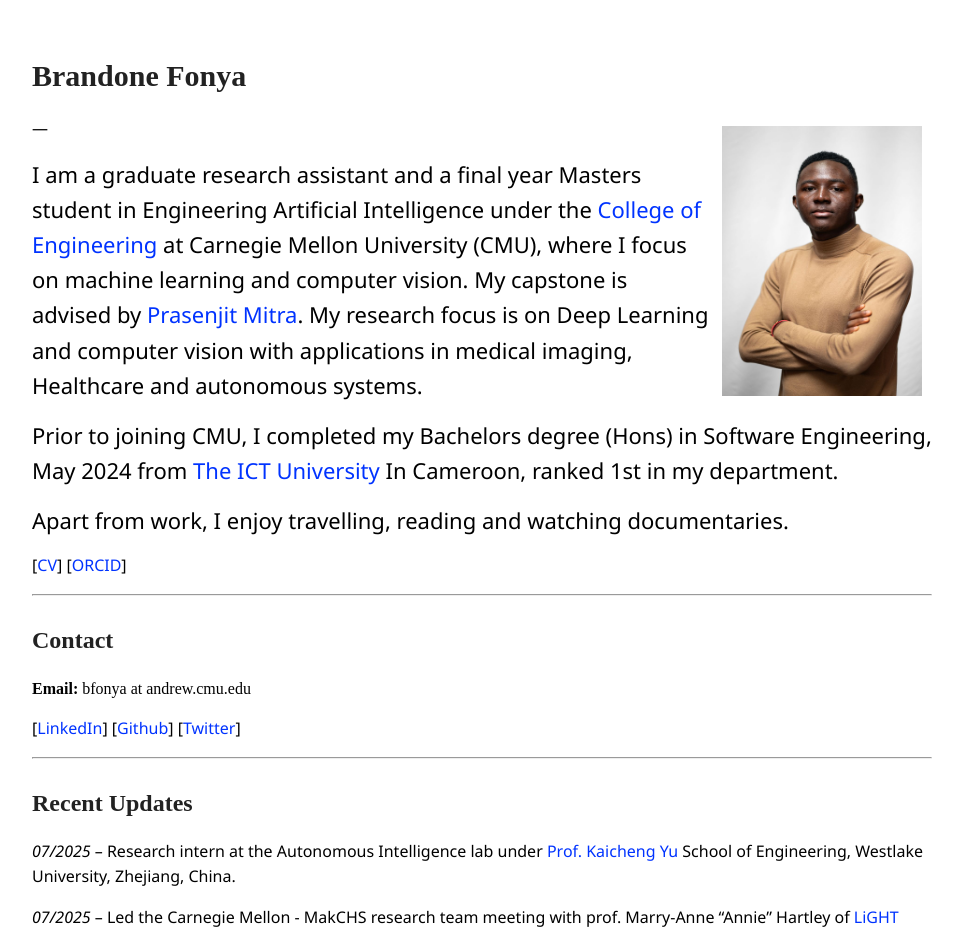
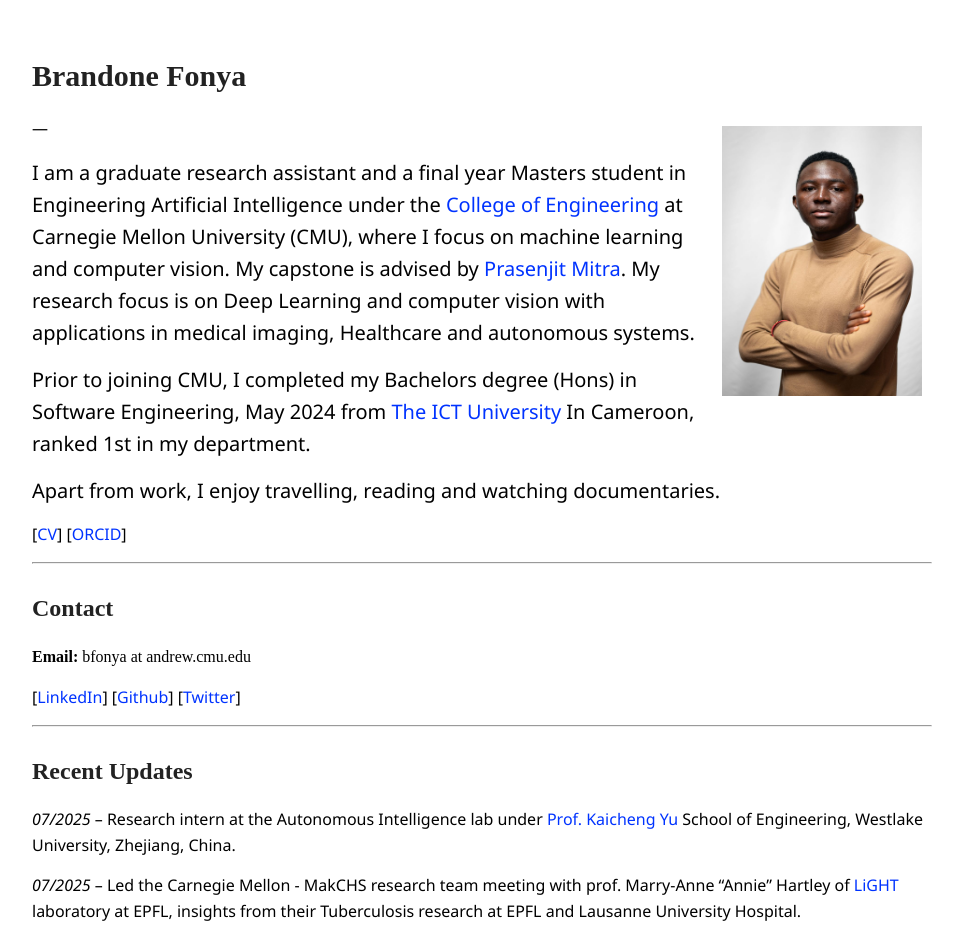
Before and after one commit to FonyaBrandone/FonyaBrandone.github.io, a Jekyll site: the page built from index.md, in a window 1280 px wide. Shown: the top 934 px of the page, without its empty margins (168-1131 px from the left). Built offline with Jekyll 4.4.1, drawn with Linux system fonts in a browser that asks for light colours.

Commit message:
Updated font

```diff
--- a/index.md
+++ b/index.md
@@ -8,16 +8,16 @@ description: Brandone Fonya's website
 <img src="/static/profile.jpg" alt="Brandone" style="width: 200px; height: 270px; float: right; margin: 10px"/>
 ---
 
-<span style="font-size: 22px;">
+<span style="font-size: 20px;">
 I am a graduate research assistant and a final year Masters student in Engineering Artificial Intelligence under the [College of Engineering](https://engineering.cmu.edu/) at Carnegie Mellon University (CMU), where I focus on machine learning and computer vision. My capstone is advised by [Prasenjit Mitra](https://www.africa.engineering.cmu.edu/news/2025/02/25-mitra-announcement.html). My research focus is on Deep Learning and computer vision with applications in medical imaging, Healthcare and autonomous systems.
 </span>
 
-<span style="font-size: 22px;">
+<span style="font-size: 20px;">
 Prior to joining CMU, I completed my Bachelors degree (Hons) in Software Engineering, May 2024 from <a href='https://ictuniversity.org/'>The ICT University</a> In Cameroon, ranked 1st in my department.
 </span>
 
 
-<span style="font-size: 22px;">
+<span style="font-size: 20px;">
 Apart from work, I enjoy travelling, reading and watching documentaries.
 </span>
 
```
